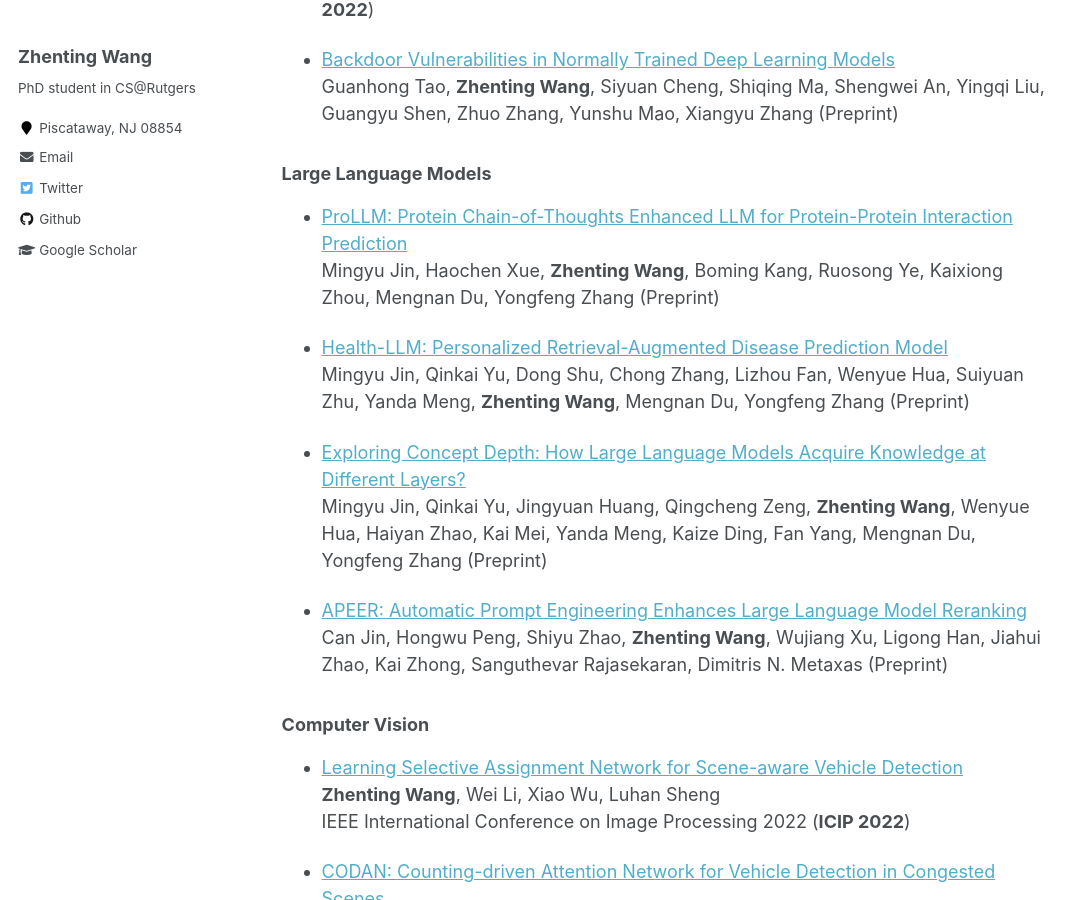
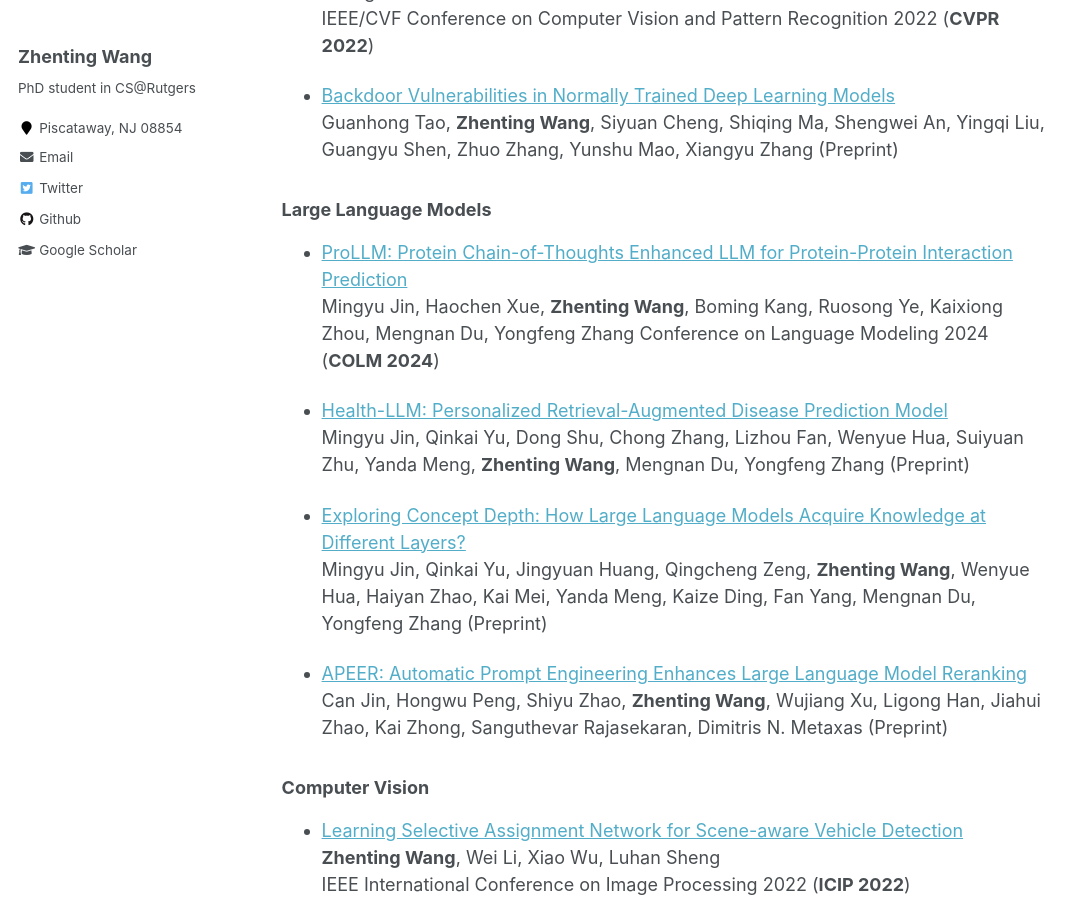
Before and after one commit to ZhentingWang/zhentingwang.github.io, a Jekyll site: the page built from _pages/about.md, in a window 1280 px wide and 900 px high, scrolled down 3281 px. Shown: the whole window, without its empty margins (0-1087 px from the left). Built offline with Jekyll 4.4.1, drawn with Linux system fonts in a browser that asks for light colours; some of the changed text lies outside the part shown.

Commit message:
Update about.md

```diff
--- a/_pages/about.md
+++ b/_pages/about.md
@@ -13,6 +13,7 @@ redirect_from:
 
 News
 ======
+* [2024-07] 1 paper is accepted to COLM 2024. Congrates to Mingyu and Haochen!
 * [2024-07] 1 paper is accepted to ECCV 2024. Congrates to Minzhou!
 * [2024-05] I am invited as a reviewer of NeurIPS 2024.
 * [2024-05] 1 paper is accepted to ICML 2024.
@@ -108,7 +109,8 @@ Guanhong Tao, **Zhenting Wang**, Siyuan Cheng, Shiqing Ma, Shengwei An, Yingqi L
 ### Large Language Models
 
 * [ProLLM: Protein Chain-of-Thoughts Enhanced LLM for Protein-Protein Interaction Prediction](https://www.biorxiv.org/content/10.1101/2024.04.18.590025v1.full.pdf)
-Mingyu Jin, Haochen Xue, **Zhenting Wang**, Boming Kang, Ruosong Ye, Kaixiong Zhou, Mengnan Du, Yongfeng Zhang (Preprint)
+Mingyu Jin, Haochen Xue, **Zhenting Wang**, Boming Kang, Ruosong Ye, Kaixiong Zhou, Mengnan Du, Yongfeng Zhang
+Conference on Language Modeling 2024 (**COLM 2024**)
 
 * [Health-LLM: Personalized Retrieval-Augmented Disease Prediction Model](https://arxiv.org/abs/2402.00746)
 Mingyu Jin, Qinkai Yu, Dong Shu, Chong Zhang, Lizhou Fan, Wenyue Hua, Suiyuan Zhu, Yanda Meng, **Zhenting Wang**, Mengnan Du, Yongfeng Zhang (Preprint)
```
